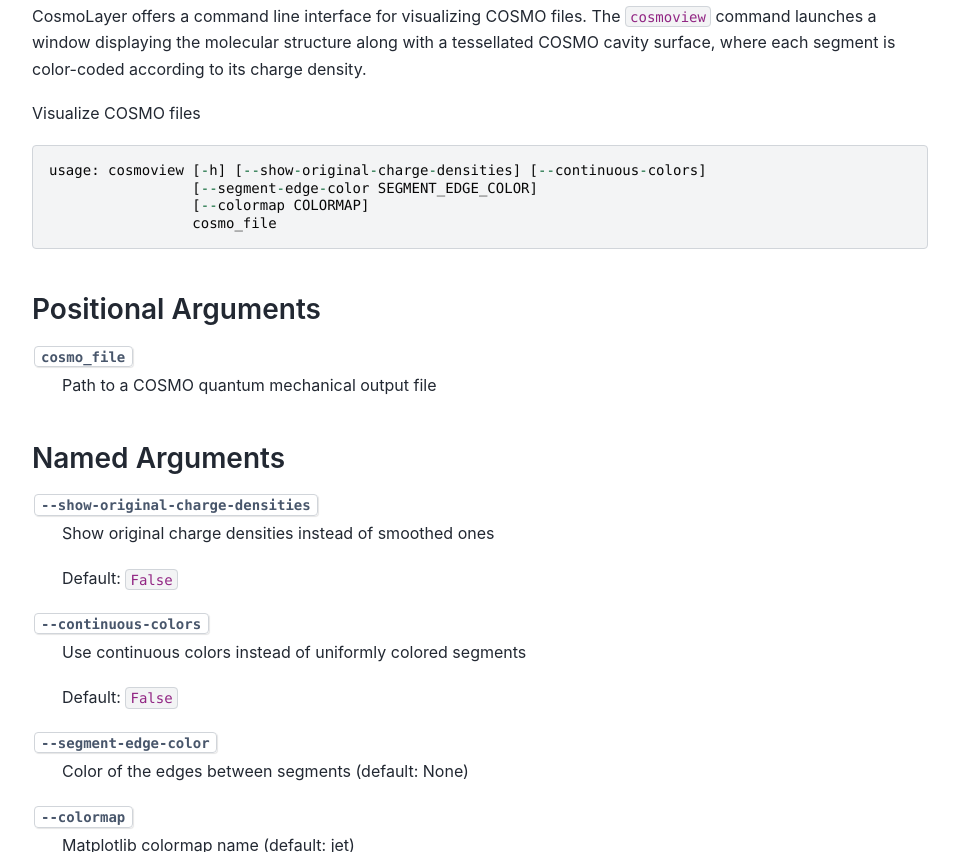
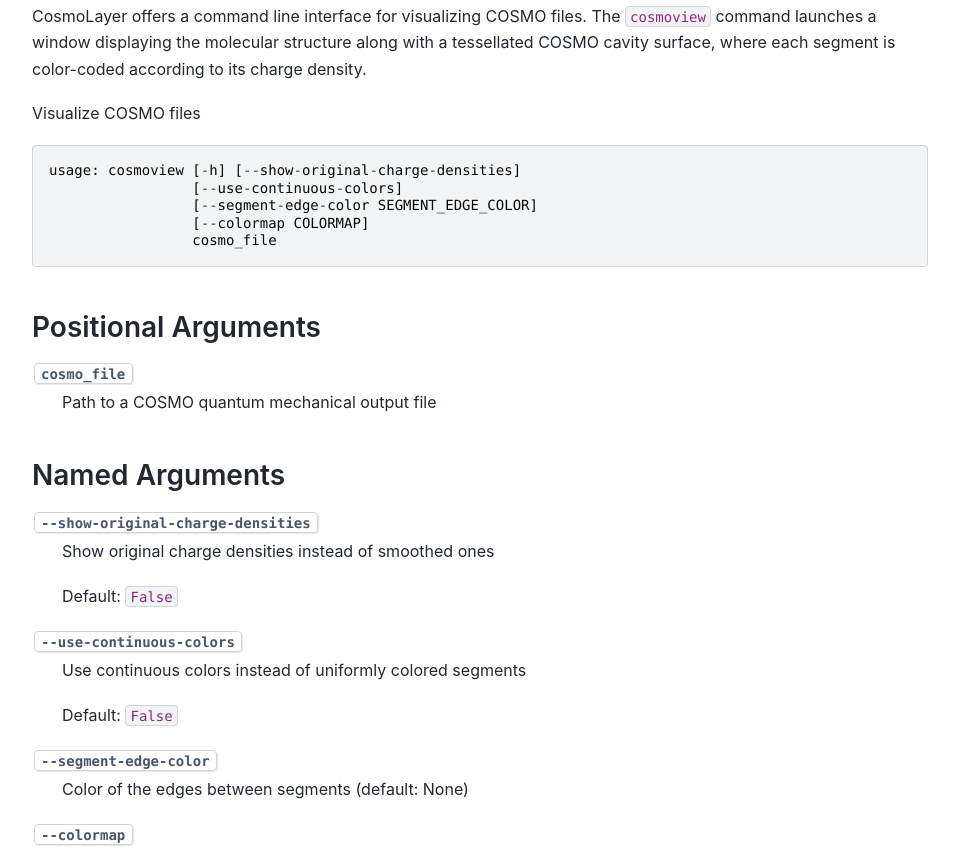
Before and after one commit to BonhyeokKoo/cosmolayer, a plain HTML site: page docs/development/visualization.html in a window 1280 px wide. Shown: the part 356-1208 px from the top of the page, without its empty margins (40-999 px from the left). Drawn offline with Linux system fonts and the light colour scheme.

Commit message:
Docs from refs/heads/main 99d3a3df44ef47087445879b765e0a6acba72baa

```diff
--- a/docs/development/visualization.html
+++ b/docs/development/visualization.html
@@ -419,7 +419,8 @@ with a tessellated COSMO cavity surface, where each segment is color-coded accor
 its charge density.</p>
 <p><p>Visualize COSMO files</p>
 </p>
-<div class="highlight-default notranslate"><div class="highlight"><pre><span></span><span class="n">usage</span><span class="p">:</span> <span class="n">cosmoview</span> <span class="p">[</span><span class="o">-</span><span class="n">h</span><span class="p">]</span> <span class="p">[</span><span class="o">--</span><span class="n">show</span><span class="o">-</span><span class="n">original</span><span class="o">-</span><span class="n">charge</span><span class="o">-</span><span class="n">densities</span><span class="p">]</span> <span class="p">[</span><span class="o">--</span><span class="n">continuous</span><span class="o">-</span><span class="n">colors</span><span class="p">]</span>
+<div class="highlight-default notranslate"><div class="highlight"><pre><span></span><span class="n">usage</span><span class="p">:</span> <span class="n">cosmoview</span> <span class="p">[</span><span class="o">-</span><span class="n">h</span><span class="p">]</span> <span class="p">[</span><span class="o">--</span><span class="n">show</span><span class="o">-</span><span class="n">original</span><span class="o">-</span><span class="n">charge</span><span class="o">-</span><span class="n">densities</span><span class="p">]</span>
+                 <span class="p">[</span><span class="o">--</span><span class="n">use</span><span class="o">-</span><span class="n">continuous</span><span class="o">-</span><span class="n">colors</span><span class="p">]</span>
                  <span class="p">[</span><span class="o">--</span><span class="n">segment</span><span class="o">-</span><span class="n">edge</span><span class="o">-</span><span class="n">color</span> <span class="n">SEGMENT_EDGE_COLOR</span><span class="p">]</span>
                  <span class="p">[</span><span class="o">--</span><span class="n">colormap</span> <span class="n">COLORMAP</span><span class="p">]</span>
                  <span class="n">cosmo_file</span>
@@ -440,7 +441,7 @@ its charge density.</p>
 <dd><p>Show original charge densities instead of smoothed ones</p>
 <p>Default: <code class="docutils literal notranslate"><span class="pre">False</span></code></p>
 </dd>
-<dt><kbd>--continuous-colors</kbd></dt>
+<dt><kbd>--use-continuous-colors</kbd></dt>
 <dd><p>Use continuous colors instead of uniformly colored segments</p>
 <p>Default: <code class="docutils literal notranslate"><span class="pre">False</span></code></p>
 </dd>
```
Also changed, not shown: 4 other files.
